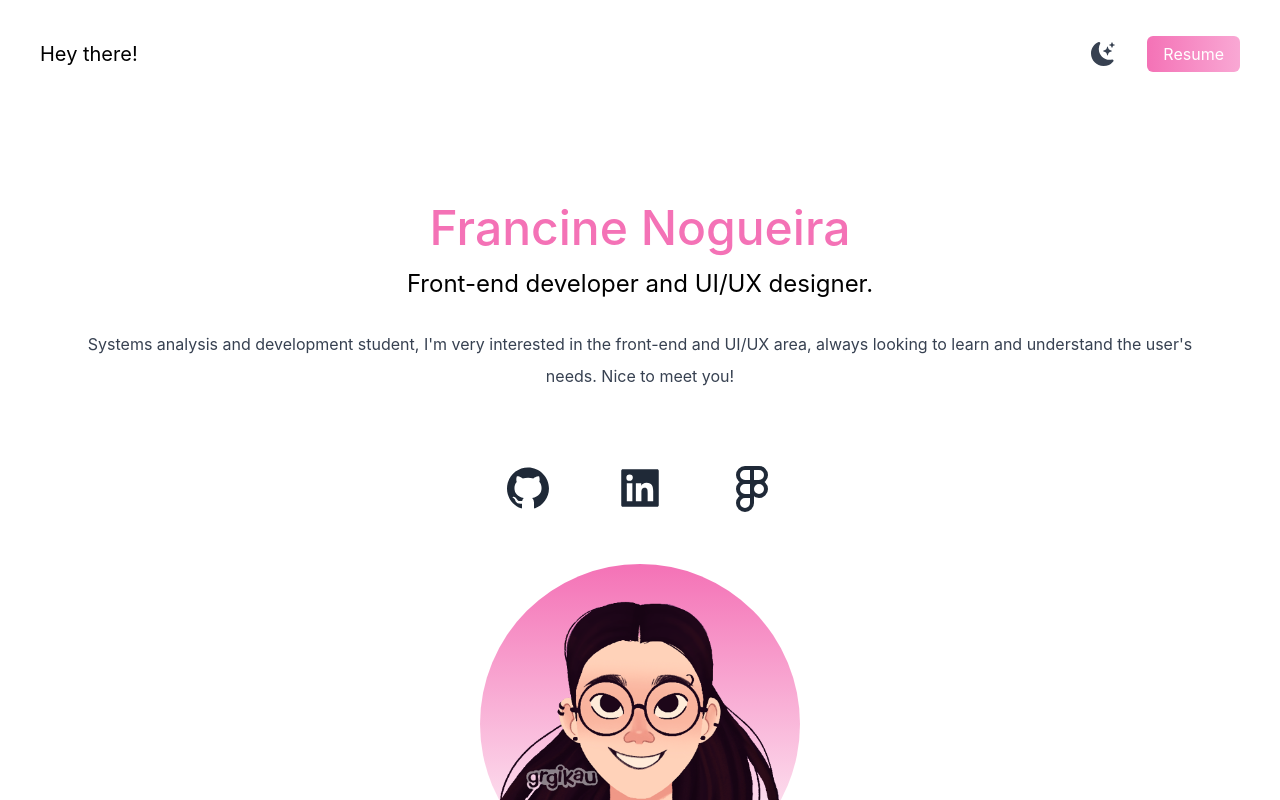
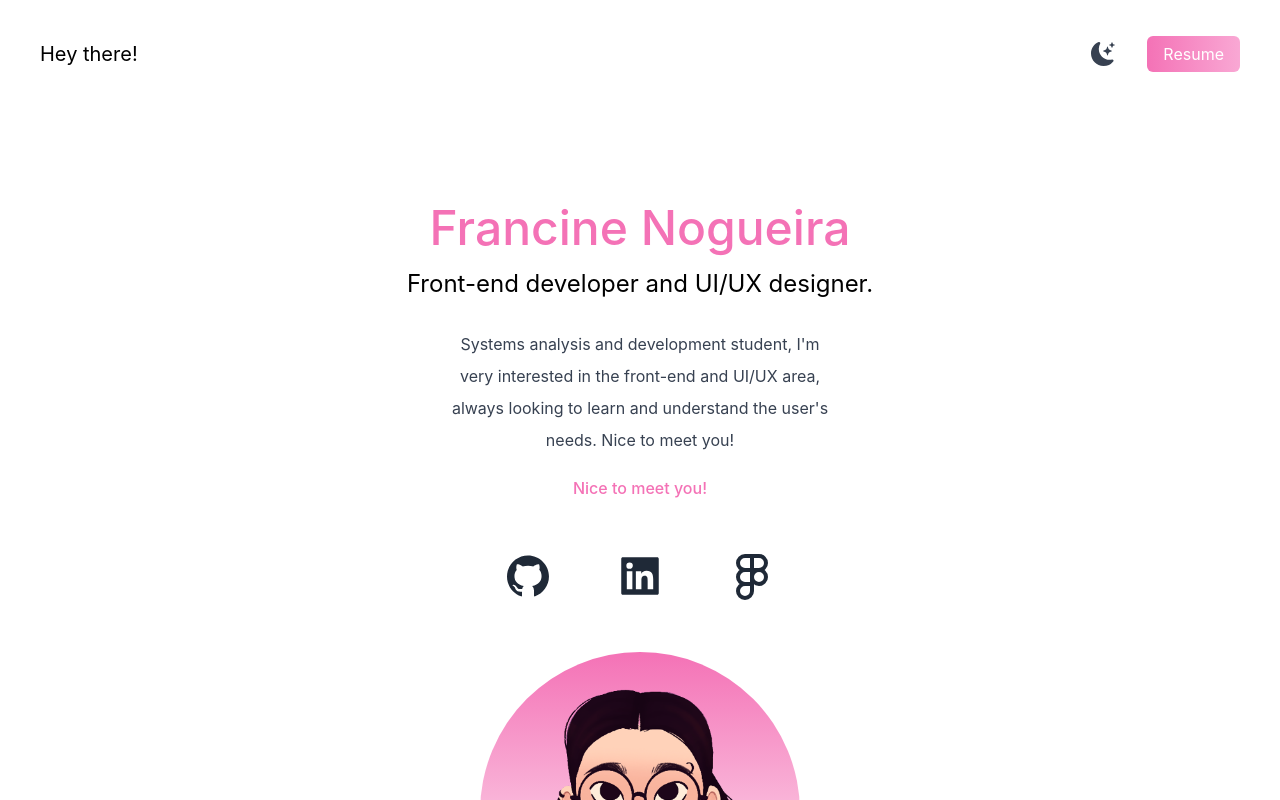
Before and after one commit to Koemyy/portfolio, a Next.js app: page / in a window 1280 px wide. Shown: the top 800 px of the page. Built offline with nearby package versions, Linux system fonts and the light colour scheme.

Commit message:
Add a span tag

```diff
--- a/components/aboutMe.tsx
+++ b/components/aboutMe.tsx
@@ -9,7 +9,10 @@ function AboutMe({name, professional, about}: aboutMe) {
         <div className='text-center p-10'>
             <h2 className='text-5xl py-2 text-pink-400 font-medium'>{name}</h2>
             <h3 className='text-2xl py-2'>{professional}</h3>
-            <p className='text-md py-5 leading-8 text-gray-700'>{about}</p>
+            <div className="flex justify-center">
+                <p className='lg:w-96 text-md py-5 leading-8 text-gray-700'>{about}</p>
+            </div>
+            <span className="text-pink-400 font-medium">Nice to meet you!</span>
         </div>
     );
 }
```
